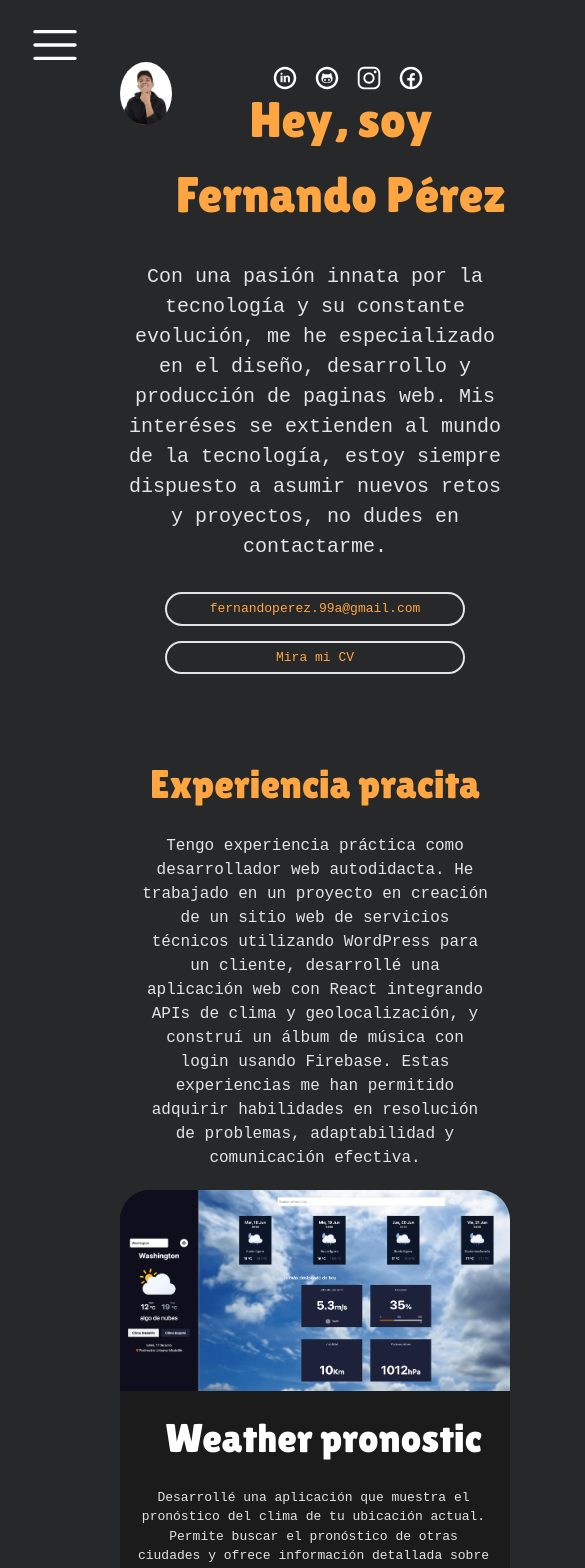
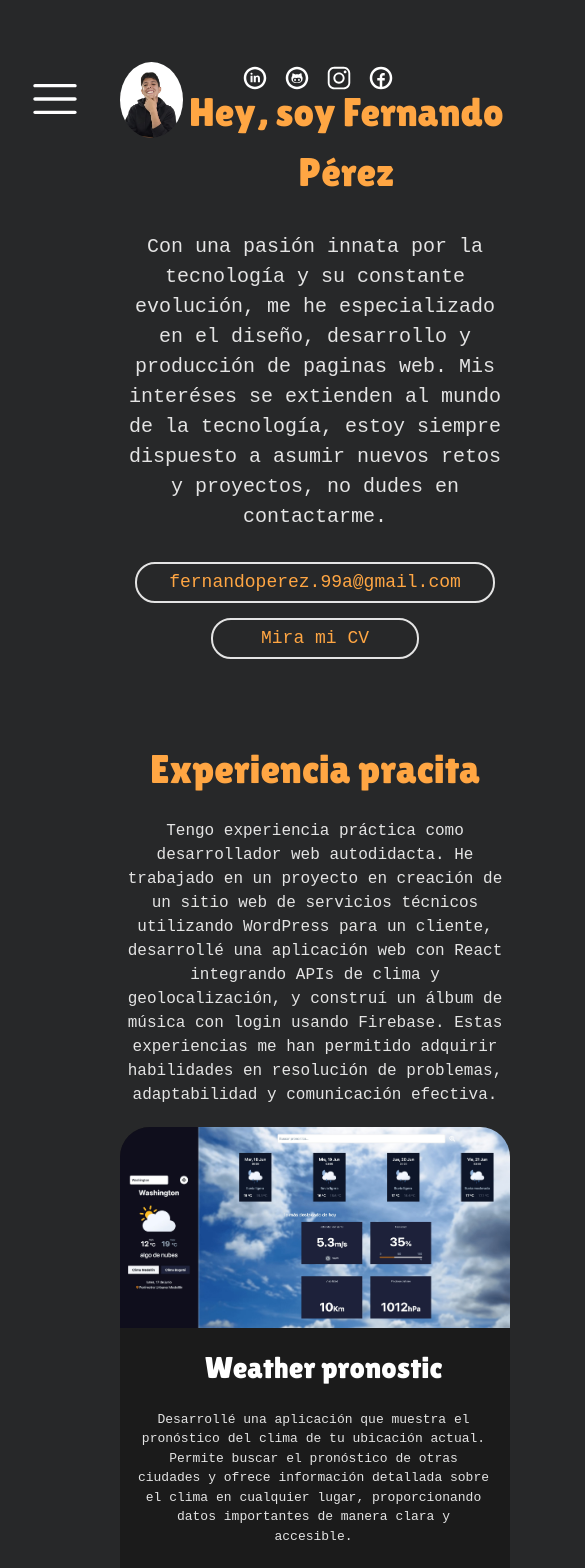
Before and after one commit to Nano1408/my-portfolio, a React (Vite) app: page / in a window 390 px wide. Shown: the top 1568 px of the page, 585 px wide, since content can reach past the window. Built offline with nearby package versions, Linux system fonts and the light colour scheme; no server answers; a web font is replaced by a local one.

Commit message:
responsive for movil min 400px

```diff
--- a/src/styles/app.css
+++ b/src/styles/app.css
@@ -8,26 +8,30 @@
 }
 
 .app-container {
-    display: flex;
+  position: relative;
+    /* display: flex;
     justify-content: center;
-    flex-direction: row;
+    flex-direction: row; */
     width: 100%;
+    margin: 0 auto;
     min-height: 100vh;
 }
 
 .content-container {
-  display: flex;
+  /* display: flex;
   flex-direction: column;
   align-items: center;
-  flex: 1;
-  /* width: 100%; */
-  max-width: 900px;
+  flex: 1; */
+  max-width: 100%;
   padding: 20px;
+  margin: 0 auto;
   margin-left: 400px;
 }
 
 header, main, footer {
-  width: 100%;
+  /* width: 100%; */
+  max-width: 900px;
+  margin: 0 auto;
 }
 
 /* ###########################
@@ -38,6 +42,7 @@ header, main, footer {
 @media screen and (max-width: 1200px) {
 
   .app-container {
+    display: block;
     width: 100%;
     flex-direction: column;
     margin-left: 65px;
--- a/src/styles/aside.css
+++ b/src/styles/aside.css
@@ -9,8 +9,8 @@
 aside {
     position: fixed;
     top: 0;
+    right: 70%;
     height: 100vh;
-    /* width: 300px; */
     overflow-y: auto;
 }
 
--- a/src/styles/contact.css
+++ b/src/styles/contact.css
@@ -1,4 +1,6 @@
 textarea {
+    color: var(--color-btn-icon) !important;
+    font-size: 18px !important;
     height: 200px;
     border-radius: 20px;
     padding: 10px 5px 5px 20px !important;
@@ -66,7 +68,7 @@ textarea:focus {
   }
 
   .wave-group .input {
-    font-size: 16px;
+    font-size: 18px;
     padding: 10px 10px 10px 5px;
     display: block;
     width: 100%;
@@ -150,3 +152,29 @@ textarea:focus {
     flex-direction: column;
   }
 }
+
+@media screen and (max-width: 600px) {
+  #contacto h2 {
+    font-size: 50px;
+  }
+
+  .wave-group .label {
+    font-size: 22px;
+  }
+
+.wave-group1:nth-child(2), .wave-group1:nth-child(3), .wave-group1:nth-child(4) {
+  margin-top: 50px;
+}
+
+textarea::placeholder {
+  font-size: 20px;
+}
+
+}
+
+@media screen and (max-width: 400px) {
+  #contacto h2 {
+    font-size: 40px;
+  }
+
+}
--- a/src/styles/education.css
+++ b/src/styles/education.css
@@ -75,3 +75,23 @@ div > h2 {
         padding: 0 50px;
     }
 }
+
+@media screen and (max-width: 600px) {
+    div > h2 {
+        font-size: 50px;
+    }
+
+    #education p:nth-child(1), #education > div h4{
+        font-size: 18px;
+    }
+
+    #education > p {
+        font-size: 16px;
+    }
+}
+
+@media screen and (max-width: 400px) {
+    div > h2 {
+        font-size: 40px;
+    }
+}
--- a/src/styles/experiencia.css
+++ b/src/styles/experiencia.css
@@ -44,6 +44,34 @@
 @media screen and (max-width: 700px) {
     #card_container {
         max-width: 500px;
+    }
+}
+
+
+@media screen and (max-width: 600px) {
+    #container_context h2 {
+        font-size: 50px !important;
+    }
+
+    #container_context p{
+        font-size: 20px;
+        margin-left: 0 !important;
+        margin-right: 0 !important;
+    }
+}
+
+
+@media screen and (max-width: 400px) {
+    #container_context h2 {
+        font-size: 40px !important;
+    }
+    #container_context p{
+        font-size: 16px;
+        margin-left: 0 !important;
+        margin-right: 0 !important;
+    }
+    .card_project h3 {
+        font-size: 30px !important;
     }
 }
 
--- a/src/styles/me.css
+++ b/src/styles/me.css
@@ -109,12 +109,50 @@
     .container_cv_mail {
         flex-direction: column;
     }
-    .container_cv_mail .btn-cv{
-        width: 300px;
-        margin: 0 auto !important;
-    }
+
     .container_cv_mail button:nth-child(1){
         margin: 0;
         margin-bottom: 15px !important;
     }
 }
+
+@media screen and (max-width: 600px) {
+    .descritpion {
+        font-size: 25px !important;
+        width: 100% !important;
+    }
+
+    .title {
+        font-size: 60px;
+    }
+
+    .icon {
+        width: 50px;
+    }
+
+    .container_icon {
+        margin-left: 100px;
+    }
+
+    .btn-cv {
+        font-size: 18px;
+        max-width: 400px;
+        margin: 0 auto !important;
+    }
+}
+
+@media screen and (max-width: 400px) {
+    .title {
+        font-size: 40px;
+    }
+    .icon {
+        width: 30px;
+    }
+    .container_icon {
+        margin-left: 120px;
+    }
+    .descritpion {
+        font-size: 20px !important;
+        width: 100% !important;
+    }
+}
--- a/src/styles/process.css
+++ b/src/styles/process.css
@@ -74,3 +74,15 @@
         justify-content: center;
     }
 }
+
+@media screen and (max-width: 600px) {
+    #proceso h2 {
+        font-size: 50px;
+    }
+}
+
+@media screen and (max-width: 400px) {
+    #proceso h2 {
+        font-size: 40px;
+    }
+}
--- a/src/styles/review.css
+++ b/src/styles/review.css
@@ -36,3 +36,21 @@
         width: 100% !important;
     }
 }
+
+@media screen and (max-width: 600px) {
+    #review h2 {
+        font-size: 50px;
+    }
+
+    #review p {
+        font-size: 18px;
+        padding-left: 0;
+        padding-right: 0;
+    }
+}
+
+@media screen and (max-width: 400px) {
+    #review h2 {
+        font-size: 40px;
+    }
+}
--- a/src/styles/teams.css
+++ b/src/styles/teams.css
@@ -16,3 +16,19 @@
         grid-template-columns: repeat(1, 1fr) !important;
     }
 }
+
+@media screen and (max-width:600px) {
+    #teams h2 {
+        font-size: 50px;
+    }
+
+    #teams .bg-white {
+        max-width: 400px;
+    }
+}
+
+@media screen and (max-width:400px) {
+    #teams h2 {
+        font-size: 40px;
+    }
+}
```
Lines whose indentation alone changed are shown as unchanged.
